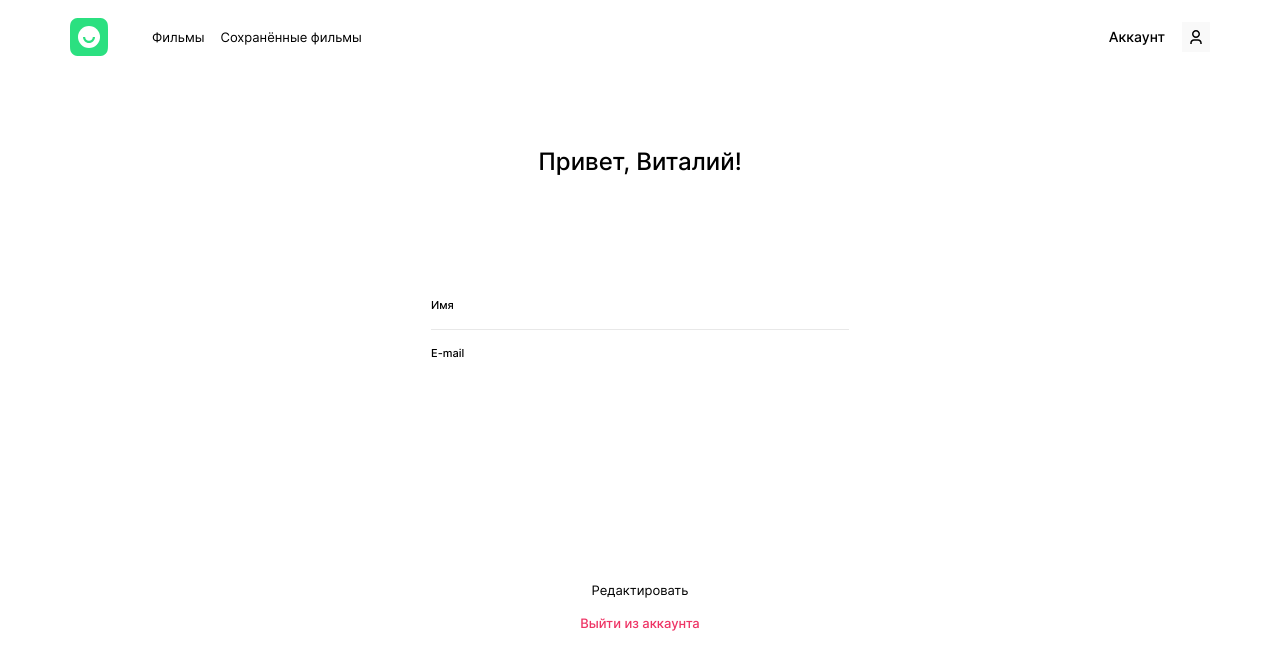
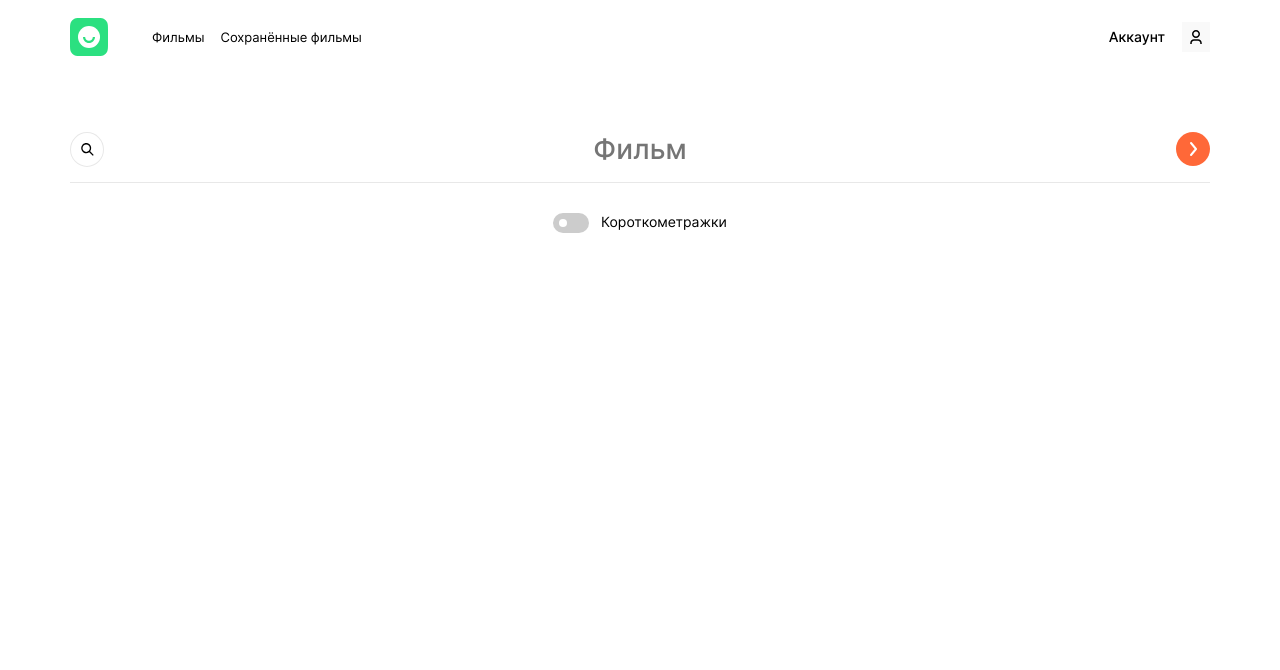
Before and after one commit to keeonezy/movies-explorer-frontend, a React (Create React App) app: page / in a window 1280 px wide. Shown: the top 670 px of the page. Built offline with nearby package versions, Linux system fonts and the light colour scheme.

Commit message:
feat: add searchform and filter checkbox

```diff
--- a/src/components/App/App.jsx
+++ b/src/components/App/App.jsx
@@ -6,6 +6,7 @@ import { NotFound } from "../NotFound/NotFound";
 import { Register } from "../Register/Register";
 import { Login } from "../Login/Login";
 import { Profile } from "../Profile/Profile";
+import { Movies } from "../Movies/Movies";
 
 function App() {
   return (
@@ -17,7 +18,8 @@ function App() {
         {/* <NotFound /> */}
         {/* <Register /> */}
         {/* <Login /> */}
-        <Profile />
+        {/* <Profile /> */}
+        <Movies />
       </div>
     </div>
   );
--- /dev/null
+++ b/src/components/FilterCheckbox/FilterCheckbox.css
@@ -0,0 +1,65 @@
+.switch {
+    position: relative;
+    display: inline-block;
+    width: 36px;
+    height: 20px;
+}
+
+.switch .switch__input {
+    display: none;
+}
+
+.switch__slider {
+    position: absolute;
+    cursor: pointer;
+    top: 0;
+    left: 0;
+    right: 0;
+    bottom: 0;
+    background-color: #ccc;
+    -webkit-transition: .4s;
+    transition: .4s;
+    border-radius: 34px;
+}
+
+.switch__slider:before {
+    position: absolute;
+    content: "";
+    height: 8px;
+    width: 8px;
+    left: 6px;
+    bottom: 6px;
+    background-color: white;
+    -webkit-transition: .4s;
+    transition: .4s;
+    border-radius: 50%;
+}
+
+.switch__input:checked+.switch__slider {
+    background-color: #2BE080;
+}
+
+.switch__input:focus+.switch__slider {
+    box-shadow: 0 0 1px #2BE080;
+}
+
+.switch__input:checked+.switch__slider:before {
+    -webkit-transform: translateX(15px);
+    -ms-transform: translateX(15px);
+    transform: translateX(15px);
+}
+
+.filter-checkbox {
+    margin-top: 30px;
+    display: flex;
+    gap: 12px;
+    justify-content: center;
+}
+
+.filter-checkbox__description {
+    margin: 0;
+    color: #000;
+    font-size: 14px;
+    font-weight: 400;
+    line-height: 18px;
+}
--- /dev/null
+++ b/src/components/FilterCheckbox/FilterCheckbox.jsx
@@ -0,0 +1,16 @@
+import "./FilterCheckbox.css";
+
+function FilterCheckbox() {
+    return (
+        <div className="filter-checkbox">
+            <label className="switch">
+                <input type="checkbox" className="switch__input" />
+                <span className="switch__slider"></span>
+            </label>
+
+            <p className="filter-checkbox__description">Короткометражки</p>
+        </div>
+    )
+}
+
+export { FilterCheckbox };
--- /dev/null
+++ b/src/components/Movies/Movies.jsx
@@ -0,0 +1,11 @@
+import { SearchForm } from "../SearchForm/SearchForm";
+
+function Movies() {
+    return (
+        <div className="main">
+            <SearchForm />
+        </div>
+    )
+}
+
+export { Movies };
--- /dev/null
+++ b/src/components/SearchForm/SearchForm.css
@@ -0,0 +1,37 @@
+.search-form {
+    margin: 0 auto;
+    max-width: 1140px;
+    min-height: 217px;
+    display: flex;
+    flex-direction: column;
+    justify-content: center;
+}
+
+.search-form__data {
+    margin: 0;
+    padding: 0;
+    padding-bottom: 15px;
+    border: 0;
+    display: flex;
+    justify-content: space-between;
+    border-bottom: 1px solid #E8E8E8;
+}
+
+.seach-form__input {
+    margin: 0;
+    color: #A0A0A0;
+    text-align: center;
+    font-size: 28px;
+    font-weight: 500;
+    border: transparent;
+}
+
+.seach-form__button-next {
+    background-image: url(../../images/seachform-next.svg);
+    background-repeat: no-repeat;
+    border: transparent;
+    width: 34px;
+    height: 34px;
+    cursor: pointer;
+    background-color: transparent;
+}
--- /dev/null
+++ b/src/components/SearchForm/SearchForm.jsx
@@ -0,0 +1,21 @@
+import "./SearchForm.css";
+import { FilterCheckbox } from "../FilterCheckbox/FilterCheckbox";
+import seachIcon from "../../images/seachform-find.svg"
+
+function SearchForm() {
+    return (
+        <div className="search-form">
+            <form action="" className="search-form__form">
+                <fieldset className="search-form__data">
+                    <img src={seachIcon} alt="" className="seach-form__find" />
+                    <input type="text" className="seach-form__input" placeholder="Фильм" />
+                    <button className="seach-form__button-next"></button>
+                </fieldset>
+            </form>
+
+            <FilterCheckbox />
+        </div>
+    )
+}
+
+export { SearchForm };
```
Also changed, not shown: src/images/seachform-find.svg (added), src/images/seachform-next.svg (added).
